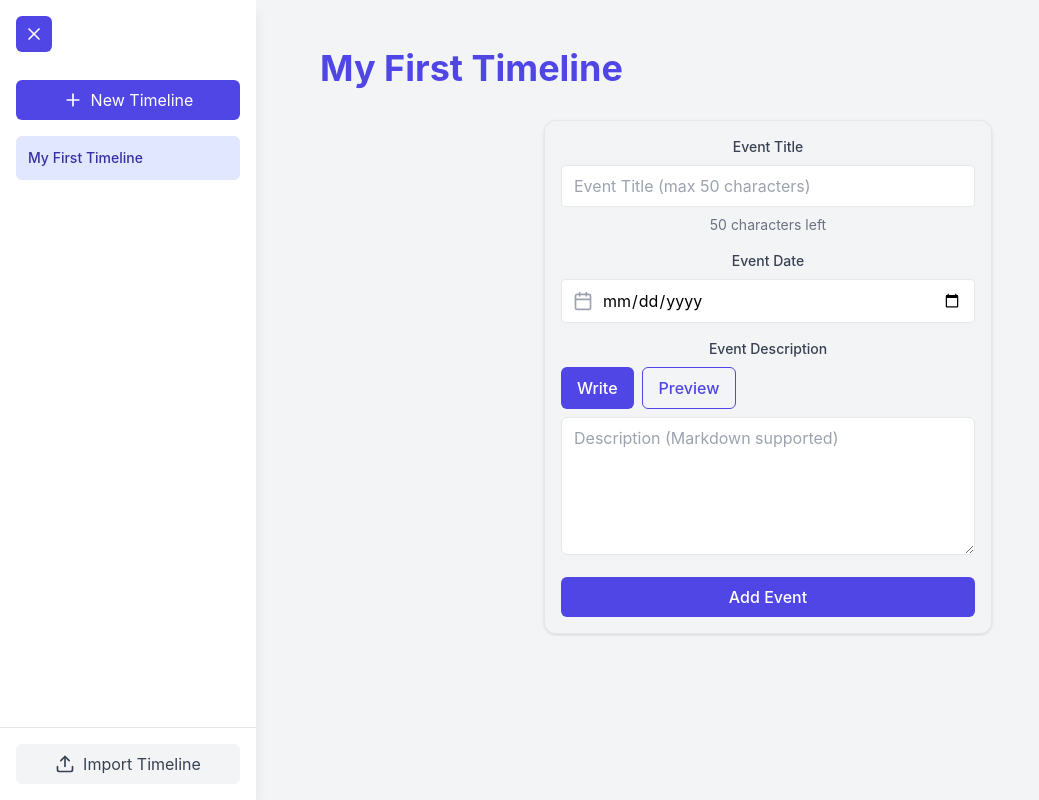
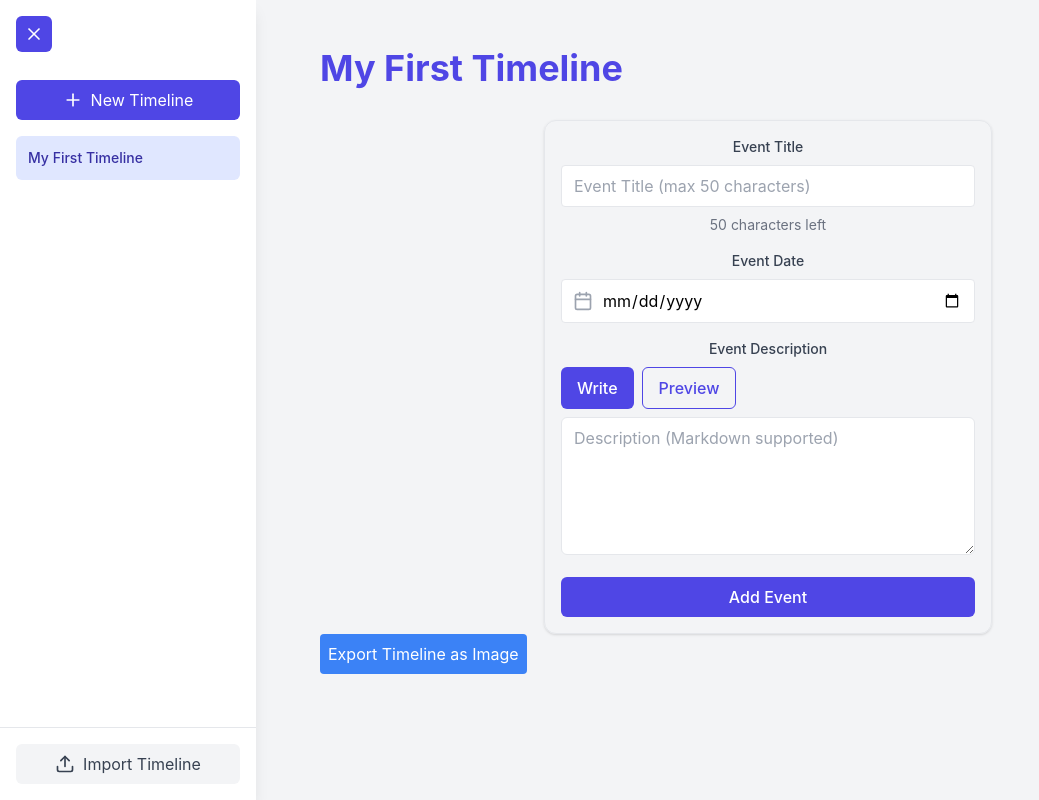
Before and after one commit to sayantan-2/Simple-timeline-maker, a React (Create React App) app: page / in a window 1280 px wide. Shown: the whole page, without its empty margins (0-1039 px from the left). Built offline with nearby package versions, Linux system fonts and the light colour scheme.

Commit message:
export as image

```diff
--- a/package.json
+++ b/package.json
@@ -11,6 +11,7 @@
     "autoprefixer": "^10.4.20",
     "class-variance-authority": "^0.7.0",
     "clsx": "^2.1.1",
+    "html-to-image": "^1.11.11",
     "lucide-react": "^0.447.0",
     "postcss": "^8.4.47",
     "react": "^18.3.1",
--- a/src/components/TimelineList.jsx
+++ b/src/components/TimelineList.jsx
@@ -1,8 +1,34 @@
 import React from "react";
 import { EventCard } from "./card/EventCard";
+import * as htmlToImage from "html-to-image";
 
-const TimelineList = ({ events, onShowMore, onDelete }) => (
-  <div className="relative">
+const TimelineList = ({ events, onShowMore, onDelete }) => {
+  const exportAsImage = () => {
+    const timelineDiv = document.getElementById("timeline-export");
+    htmlToImage
+      .toPng(timelineDiv)
+      .then((dataUrl) => {
+        const link = document.createElement("a");
+        link.href = dataUrl;
+        link.download = "timeline.png";
+        link.click();
+      })
+      .catch((error) => {
+        console.error("Error exporting timeline as image:", error);
+      });
+  };
+
+  return (
+    <div>
+      <button
+        onClick={exportAsImage}
+        className="mb-4 p-2 bg-blue-500 text-white rounded"
+      >
+        Export Timeline as Image
+      </button>
+
+      {/* Wrap the entire timeline inside a dedicated div */}
+      <div id="timeline-export" className="relative overflow-visible">
         <div className="absolute left-1/2 top-0 bottom-0 w-0.5 bg-gradient-to-b from-indigo-500 to-purple-600"></div>
         {events.map((event, index) => (
           <div
@@ -13,7 +39,9 @@ const TimelineList = ({ events, onShowMore, onDelete }) => (
           >
             <div className="w-5/12"></div>
             <div className="z-20 flex items-center justify-center bg-white border-4 border-indigo-500 shadow-md w-12 h-12 rounded-full">
-          <span className="font-bold text-lg text-indigo-600">{index + 1}</span>
+              <span className="font-bold text-lg text-indigo-600">
+                {index + 1}
+              </span>
             </div>
             <div className="w-5/12">
               <EventCard
@@ -25,6 +53,8 @@ const TimelineList = ({ events, onShowMore, onDelete }) => (
           </div>
         ))}
       </div>
+    </div>
   );
+};
 
 export default TimelineList;
```
Also changed, not shown: 1 other file (tests, documents, lock files or other folders). Lines whose indentation alone changed are shown as unchanged.
